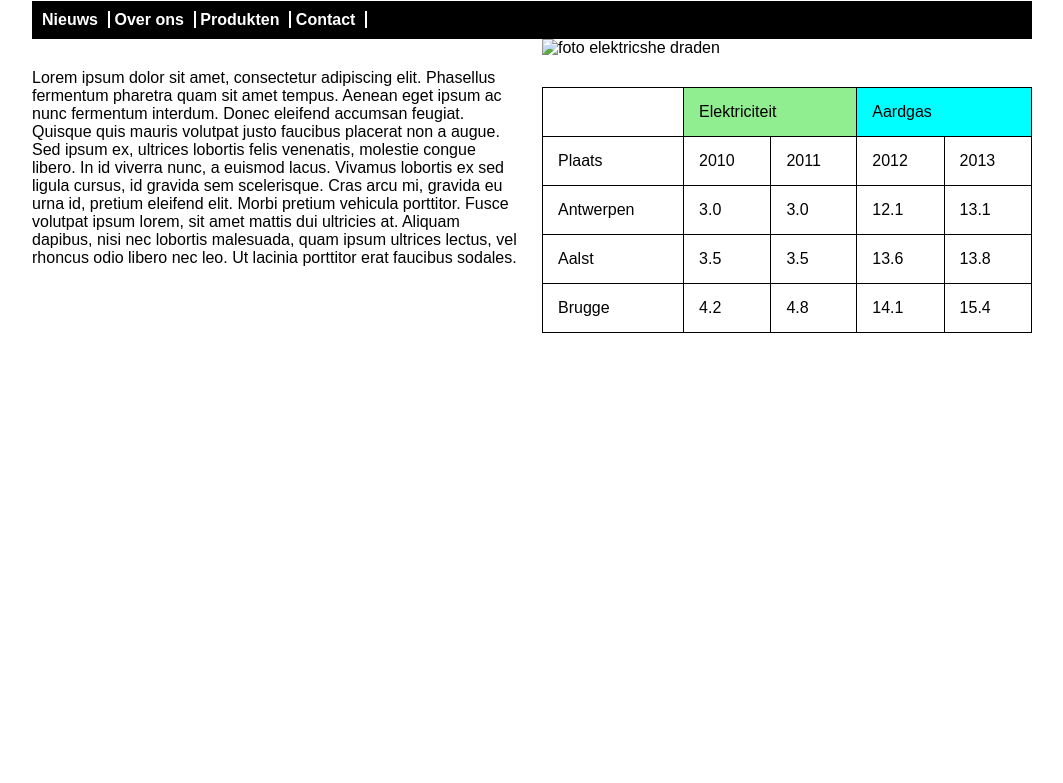
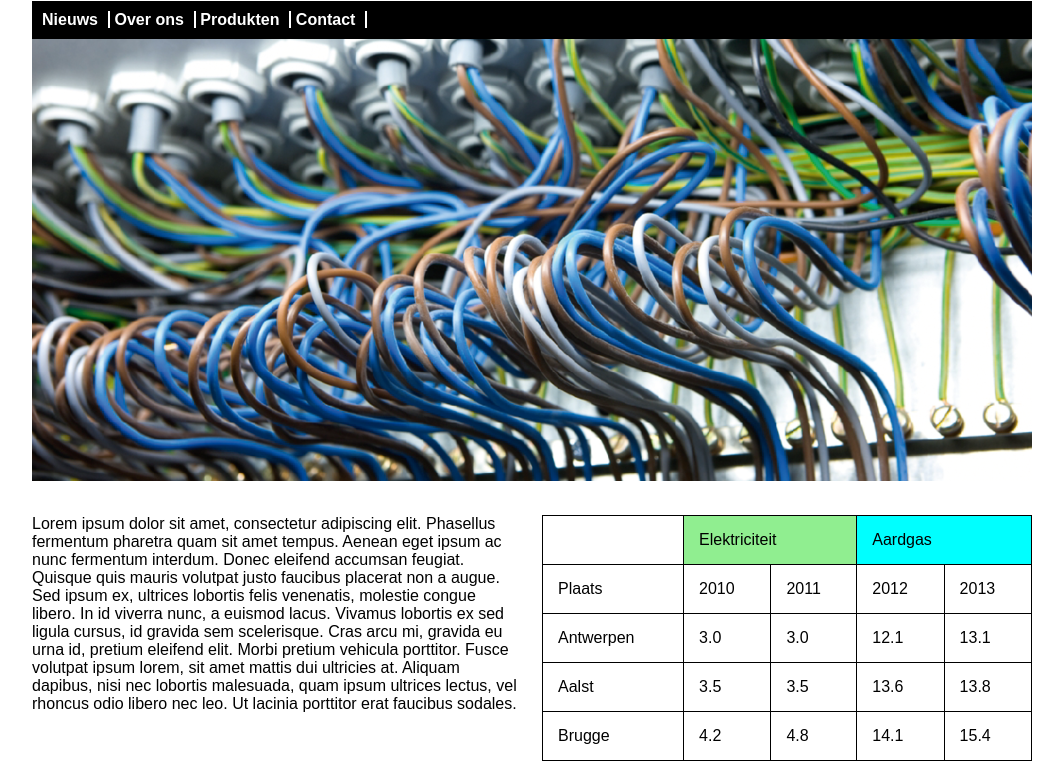
Before and after one commit to Lrkakuma33/Htmlschool, a plain HTML site: page H4/WilkensWebsite.html in a window 1280 px wide. Shown: the part 71-854 px from the top of the page, without its empty margins (108-1171 px from the left). Before the commit the page ends 800 px from the top, so only its background shows below. Drawn offline with Linux system fonts and the light colour scheme.

Commit message:
Wilkens website

```diff
--- a/H4/WilkensWebsite.html
+++ b/H4/WilkensWebsite.html
@@ -17,7 +17,7 @@
     </nav>
 </header>
 <main>
-    <img src="../img/" alt="foto elektricshe draden">
+    <img src="../img/elektro.png" alt="foto elektricshe draden">
     <article>
         Lorem ipsum dolor sit amet, consectetur adipiscing elit. Phasellus fermentum pharetra quam sit amet tempus. Aenean eget ipsum ac nunc fermentum interdum. Donec eleifend accumsan feugiat.
         Quisque quis mauris volutpat justo faucibus placerat non a augue.
```
